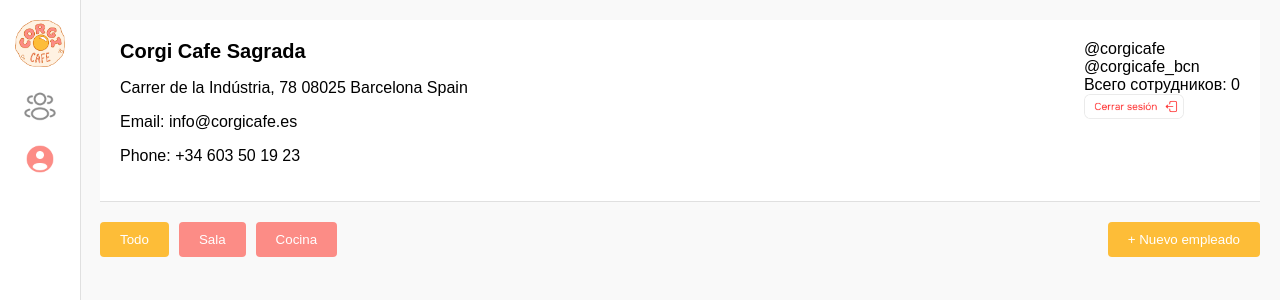
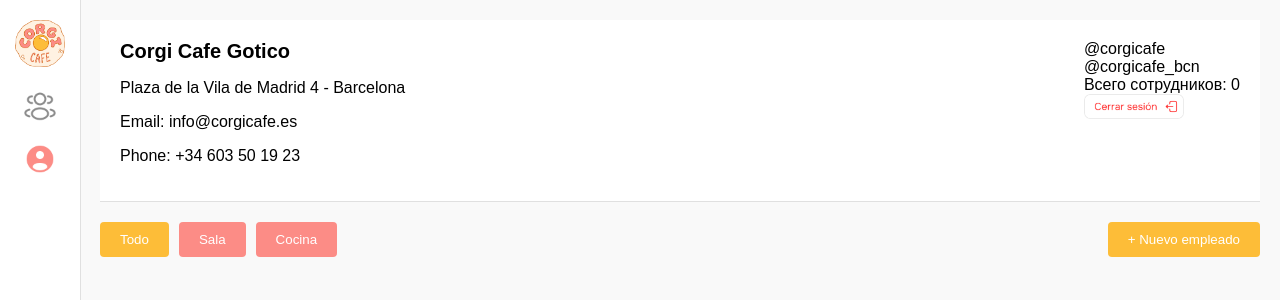
Before and after one commit to Begemot100/CorgiCafe, a Flask app: page /dashboard in a window 1280 px wide. Shown: the top 300 px of the page. Run offline with Flask 3, Linux system fonts and the light colour scheme; a user stored in the database is signed in; data that the repository does not hold is empty.

Commit message:
Добавил index.html и обновил app.py для corgigotico

```diff
--- a/models.py
+++ b/models.py
@@ -78,8 +78,8 @@
     id = db.Column(db.Integer, primary_key=True)
     employee_id = db.Column(db.Integer, db.ForeignKey('employee.id'), nullable=False)
     log_date = db.Column(db.Date, nullable=False)
-    check_in_time = db.Column(db.Time)  # Use TIMESTAMP
-    check_out_time = db.Column(db.Time)  # Use TIMESTAMP
+    check_in_time  = db.Column(db.DateTime, nullable=True)
+    check_out_time = db.Column(db.DateTime, nullable=True)
     worked_hours = db.Column(db.Float)
     holidays = db.Column(db.String(50))
 
--- a/templates/index.html
+++ b/templates/index.html
@@ -40,8 +40,8 @@
         <!-- Header -->
         <div class="header">
             <div class="cafe-info">
-                <h2 id="cafe-name">Corgi Cafe Sagrada</h2>
-                <p id="cafe-address">Carrer de la Indústria, 78 08025 Barcelona Spain</p>
+                <h2 id="cafe-name">Corgi Cafe Gotico</h2>
+                <p id="cafe-address">Plaza de la Vila de Madrid 4 - Barcelona</p>
                 <p id="cafe-email">Email: info@corgicafe.es</p>
                 <p id="cafe-phone">Phone: +34 603 50 19 23</p>
             </div>
```
